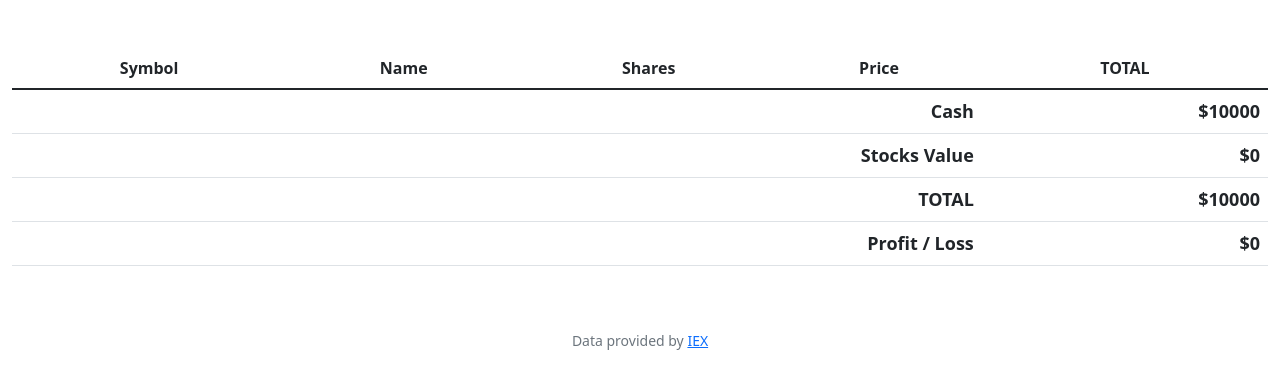
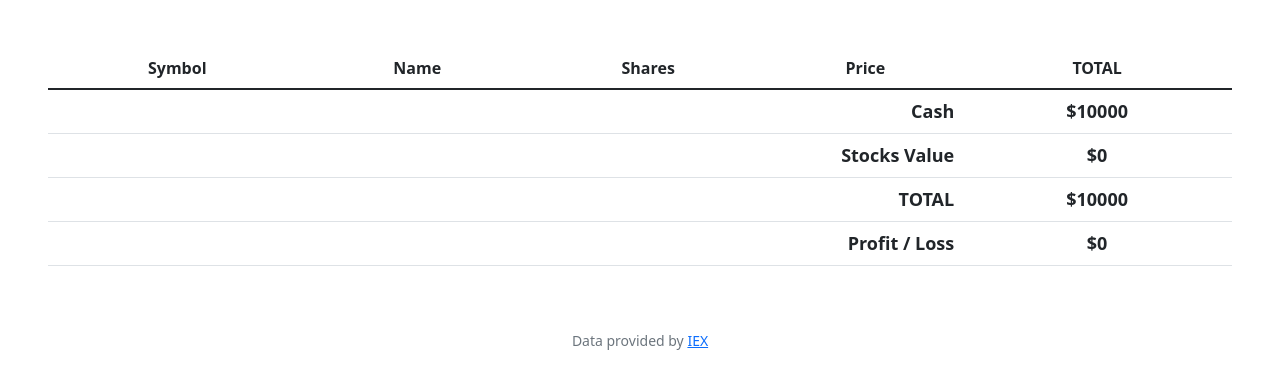
Before and after one commit to rohityellapu/CS50x, a Flask app: page / in a window 1280 px wide. Shown: the part 76-465 px from the top of the page. Run offline with Flask 2, Linux system fonts and the light colour scheme; a user stored in the database is signed in; data comes from the database, SQL or seed files in the repository; some libraries are stand-ins or nearby versions.

Commit message:
Sat, Dec 17, 2022, 6:56 AM +00:00

```diff
--- a/9.Flask/PSET/finance/templates/index.html
+++ b/9.Flask/PSET/finance/templates/index.html
@@ -23,28 +23,28 @@ Log In
             <td>{{ stock.symbol }}</td>
             <td>{{ stock.stock_name }}</td>
             <td>{{ stock.shares }}</td>
-            <td>${{ stock.price }}</td>
+            <td class="text-right">${{ stock.price }}</td>
             <td>${{ stock.total }}</td>
         </tr>
         {% endif %}
         {% endfor %}
     </tbody>
     <tfoot>
-        <tr class="align-midlle">
+        <tr>
             <td colspan="4">Cash</td>
-            <td>${{ cash }}</td>
+            <td class="text-center">${{ cash }}</td>
         </tr>
-        <tr class="align-midlle">
+        <tr>
             <td colspan="4">Stocks Value</td>
-            <td>${{ total }}</td>
+            <td class="text-center">${{ total }}</td>
         </tr>
-        <tr class="align-midlle">
+        <tr>
             <td colspan="4">TOTAL</td>
-            <td>${{ cash + total }}</td>
+            <td class="text-center">${{ cash + total }}</td>
         </tr>
-        <tr class="align-midlle">
+        <tr>
             <td colspan="4">Profit / Loss</td>
-            <td>${{ 10000 - (cash + total) }}</td>
+            <td class="text-center">${{ 10000 - (cash + total) }}</td>
         </tr>
     </tfoot>
 </table>
--- a/9.Flask/PSET/finance/templates/layout.html
+++ b/9.Flask/PSET/finance/templates/layout.html
@@ -57,7 +57,7 @@
             </header>
         {% endif %}
 
-        <main class="container-fluid py-5 text-center">
+        <main class="container-fluid py-5 px-5 text-center">
             {% block main %}{% endblock %}
         </main>
 
```
